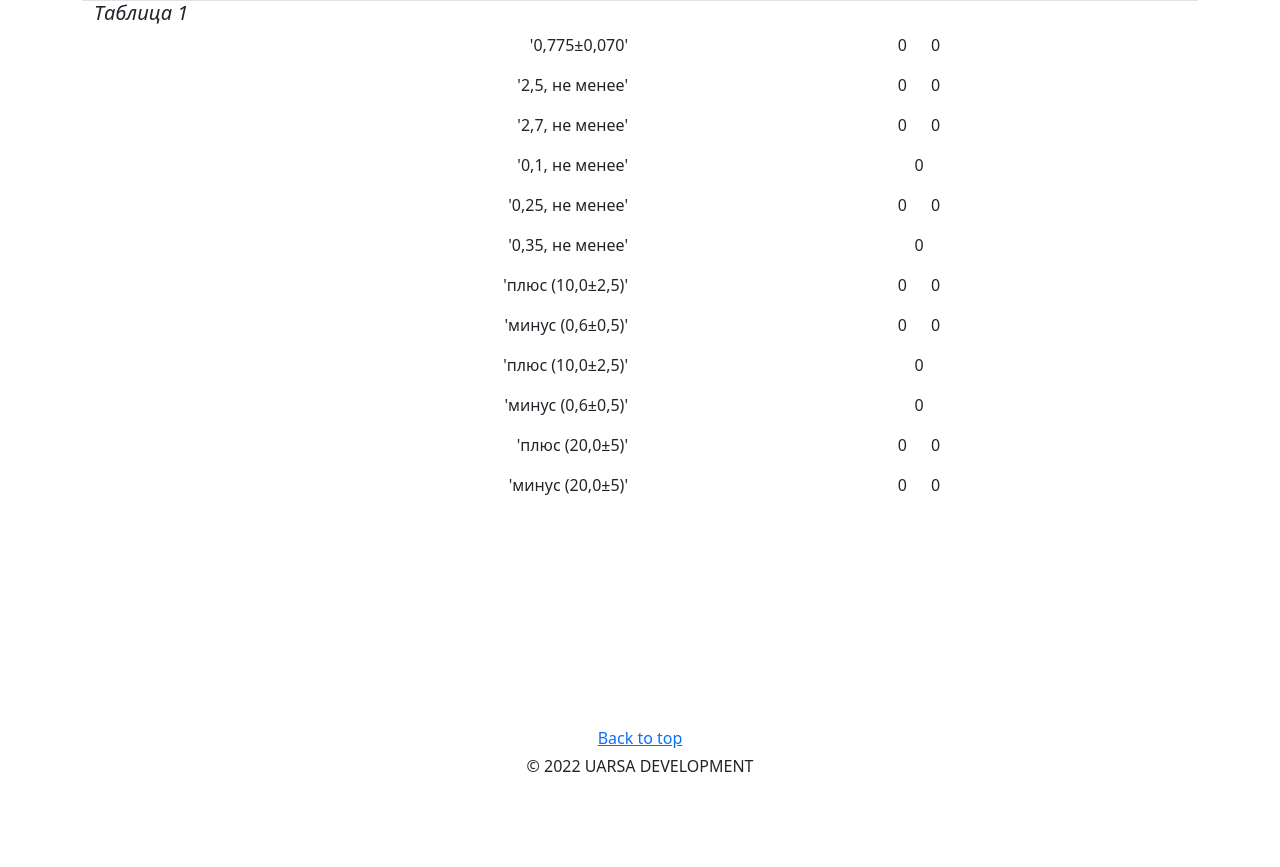
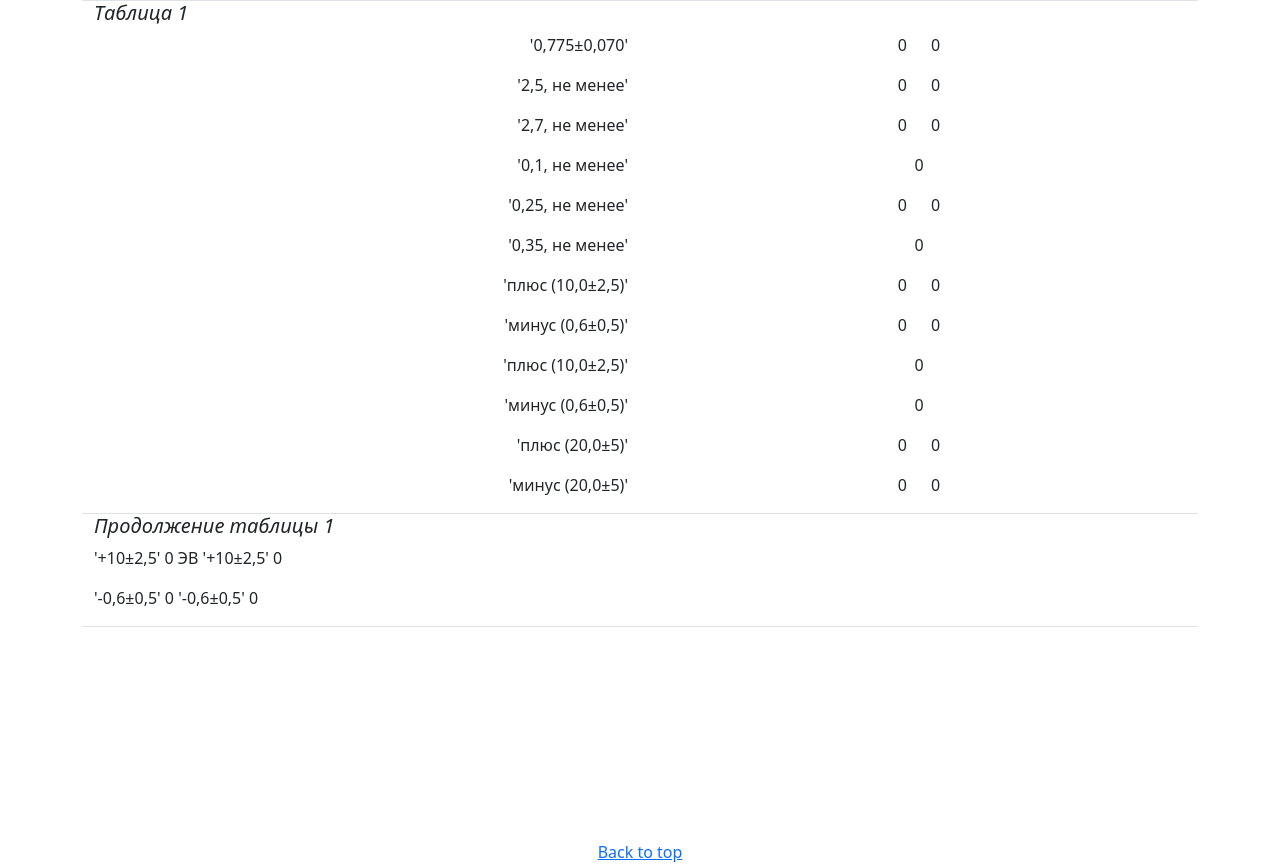
Before and after one commit to familoff/volna-r170, a Flask app: page / in a window 1280 px wide. Shown: the part 140-1007 px from the top of the page. Before the commit the page ends 912 px from the top, so only its background shows below. Run offline with Flask 2, Linux system fonts and the light colour scheme.

Commit message:
Update index.html

```diff
--- a/templates/index.html
+++ b/templates/index.html
@@ -25,7 +25,8 @@
 
 <body class="container">
 
-  <div class="container">
+  <div class="container border-bottom">
+
 
     <h5><i>Таблица 1</i></h5>
 
@@ -162,6 +163,24 @@
     </div>
 
 
+  </div>
+
+
+  <div class="container border-bottom">
+
+    <h5><i>Продолжение таблицы 1</i></h5>
+
+    <p>
+            '+10±2,5'        {{ tab_1[7] }}
+       ЭВ   '+10±2,5'        {{ tab_1[7] }}
+    </p>
+
+    <p>
+            '-0,6±0,5'      {{ tab_1[8] }}
+            '-0,6±0,5'      {{ tab_1[8] }}
+    </p>
+
+
 
 
   </div>
```
